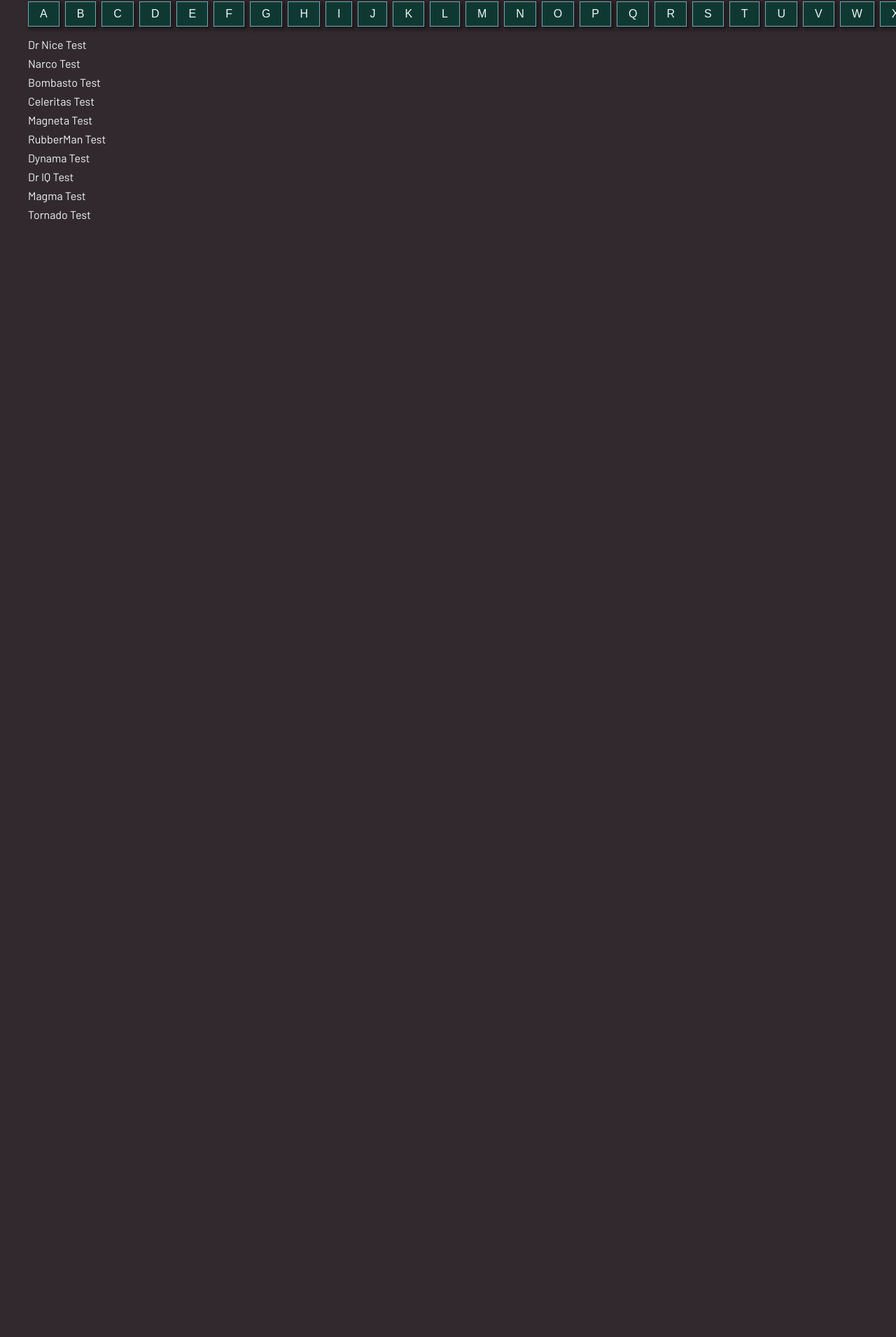
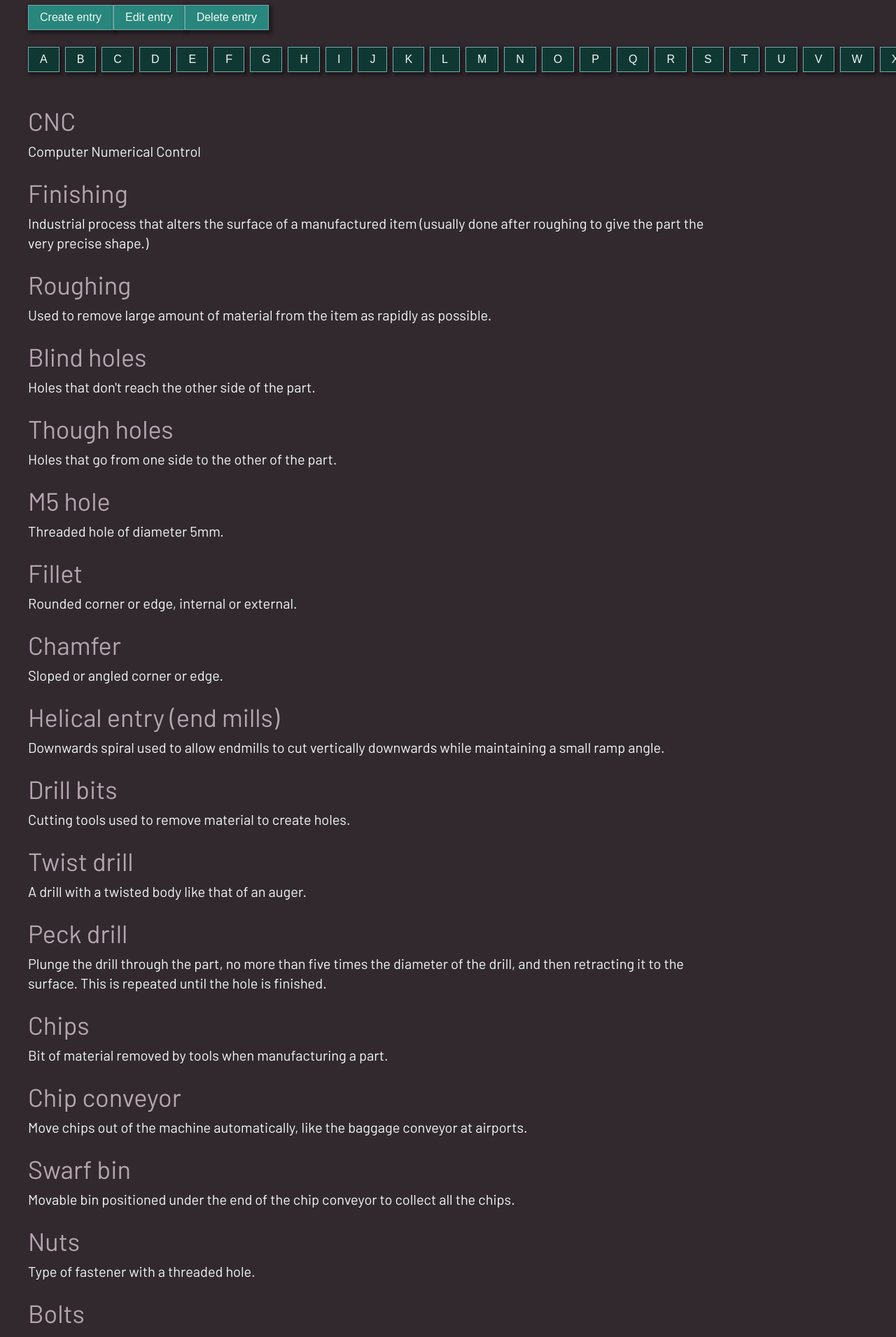
Before and after one commit to johnnyraper/app-glossary, an Angular app: page / in a window 1280 px wide. Shown: the part 131-2042 px from the top of the page at 70% size. Before the commit the page ends 800 px from the top, so only its background shows below. Built offline with nearby package versions, Linux system fonts and the light colour scheme.

Commit message:
feat(Glossary): Add real data and improve legibility

```diff
--- a/src/app/app.component.html
+++ b/src/app/app.component.html
@@ -2,7 +2,10 @@
 
 <div *ngIf="data | filterWords: letter as filteredData">
   <ul *ngIf="filteredData.length; else notfound" class="data-list">
-    <li class="data-item" *ngFor="let d of filteredData">{{ d.name }} {{ d.description }}</li>
+    <li class="data-item" *ngFor="let data of filteredData">
+      <h3>{{ data.name }}</h3>
+      <p>{{ data.description }}</p>
+    </li>
   </ul>
 </div>
 
--- a/src/app/app.component.scss
+++ b/src/app/app.component.scss
@@ -1,11 +1,16 @@
+@import '../app/styles/variables';
 @import '../app/styles/utils';
 
 .data {
   &-list {
-    // @todo
+    margin-top: $grid-2x;
   }
 
   &-item {
-    margin: $grid 0;
+    margin: $grid-3x 0;
+
+    h3 {
+      color: lighten($color-background, 50%);
+    }
   }
 }
--- a/src/app/header/header.component.html
+++ b/src/app/header/header.component.html
@@ -1,6 +1,7 @@
 <header>
   <h1>Manufacturing Glossary of Terms</h1>
 
+  <div class="actions-container">
     <button (click)="createEntry($event)">Create entry</button>
     <button (click)="createEntry($event)">Edit entry</button>
     <button (click)="createEntry($event)">Delete entry</button>
@@ -10,4 +11,5 @@
         <button class="btn-outline" (click)="selectLetter(letter)">{{ letter }}</button>
       </li>
     </ul>
+  </div>
 </header>
--- a/src/app/header/header.component.scss
+++ b/src/app/header/header.component.scss
@@ -1,10 +1,13 @@
 @import '../../app/styles/utils';
 
+.actions-container {
+  margin: $grid-6x 0;
+}
 .letters {
   &-list {
     display: flex;
     justify-content: space-between;
-    margin: $grid-2x 0;
+    margin: $grid-3x 0 0;
   }
 
   &-item {
--- a/src/app/mock-data.ts
+++ b/src/app/mock-data.ts
@@ -1,12 +1,102 @@
 export const MockData = [
-  { id: 11, name: 'Dr Nice', description: 'Test' },
-  { id: 12, name: 'Narco', description: 'Test' },
-  { id: 13, name: 'Bombasto', description: 'Test' },
-  { id: 14, name: 'Celeritas', description: 'Test' },
-  { id: 15, name: 'Magneta', description: 'Test' },
-  { id: 16, name: 'RubberMan', description: 'Test' },
-  { id: 17, name: 'Dynama', description: 'Test' },
-  { id: 18,  name: 'Dr IQ', description: 'Test' },
-  { id: 19,  name: 'Magma', description: 'Test' },
-  { id: 20,  name: 'Tornado', description: 'Test' }
+  { name: 'CNC', description: 'Computer Numerical Control' },
+  {
+    name: 'Finishing',
+    description:
+      'Industrial process that alters the surface of a manufactured item (usually done after roughing to give the part the very precise shape.)',
+  },
+  {
+    name: 'Roughing',
+    description:
+      'Used to remove large amount of material from the item as rapidly as possible.',
+  },
+  {
+    name: 'Blind holes',
+    description: "Holes that don't reach the other side of the part.",
+  },
+  {
+    name: 'Though holes',
+    description: 'Holes that go from one side to the other of the part.',
+  },
+  {
+    name: 'M5 hole',
+    description: 'Threaded hole of diameter 5mm.',
+  },
+  {
+    name: 'Fillet',
+    description: 'Rounded corner or edge, internal or external.',
+  },
+  { name: 'Chamfer', description: 'Sloped or angled corner or edge.' },
+  {
+    name: 'Helical entry (end mills)',
+    description:
+      'Downwards spiral used to allow endmills to cut vertically downwards while maintaining a small ramp angle.',
+  },
+  {
+    name: 'Drill bits',
+    description: 'Cutting tools used to remove material to create holes.',
+  },
+  {
+    name: 'Twist drill',
+    description: 'A drill with a twisted body like that of an auger.',
+  },
+  {
+    name: 'Peck drill',
+    description:
+      'Plunge the drill through the part, no more than five times the diameter of the drill, and then retracting it to the surface. This is repeated until the hole is finished.',
+  },
+  {
+    name: 'Chips',
+    description: 'Bit of material removed by tools when manufacturing a part.',
+  },
+  {
+    name: 'Chip conveyor',
+    description:
+      'Move chips out of the machine automatically, like the baggage conveyor at airports.',
+  },
+  {
+    name: 'Swarf bin',
+    description:
+      'Movable bin positioned under the end of the chip conveyor to collect all the chips.',
+  },
+
+  {
+    name: 'Nuts',
+    description: 'Type of fastener with a threaded hole.',
+  },
+  {
+    name: 'Bolts',
+    description: 'The bolt is a solid cylindrical fastener used with the nut.',
+  },
+  {
+    name: 'Tap cutter',
+    description:
+      'Tool used to create threading (the tool must be of the exact diameter of the desired hole).',
+  },
+
+  {
+    name: 'Thread milling',
+    description:
+      'Produces threads with the circular ramping movement of a rotating tool.',
+  },
+  {
+    name: 'HyperMILL',
+    description:
+      'Modular and flexible CAM solution for 2.5D, 3D and 5-axis milling CAM.',
+  },
+  {
+    name: 'Tap cutter',
+    description:
+      'Tool used to create threading (the tool must be of the exact diameter of the desired hole).',
+  },
+  {
+    name: 'Tool assembly',
+    description:
+      'References to a tool, a holder, and a stick out (how far the tool is sticking out of the holder).',
+  },
+  {
+    name: 'Ramp angle',
+    description:
+      'The angle that an end mill tool can move downwards into material while cutting. 0 degrees is tool moving horizontally, 90 degrees is tool plunging vertically into the material. Maximum values for aluminium are typically between 2 and 7 degrees. Less for steel.',
+  },
 ];
--- a/src/app/styles/utils.scss
+++ b/src/app/styles/utils.scss
@@ -1,7 +1,8 @@
 $grid: 8px;
-$grid-2x: 16px;
-$grid-3x: 24px;
-$grid-4x: 32px;
-$grid-5x: 40px;
+$grid-2x: $grid * 2;
+$grid-3x: $grid * 3;
+$grid-4x: $grid * 4;
+$grid-5x: $grid * 5;
+$grid-6x: $grid * 6;
 
-$grid-half: 4px;
+$grid-half: $grid / 2;
--- a/src/styles.scss
+++ b/src/styles.scss
@@ -10,11 +10,30 @@ body {
   background: $color-background;
   color: $color-primary;
   font-family: "Barlow", Roboto, sans-serif;
+  font-size: 20px;
   padding: 0 $grid-5x;
 }
 
 h1 {
   font-weight: 600;
+  font-size: 48px;
+}
+
+h2 {
+  font-weight: 400;
+  font-size: 36px;
+}
+
+h3 {
+  font-weight: 400;
+  font-size: 36px;
+  margin: $grid 0 $grid-half;
+  padding: 0;
+}
+
+p {
+  margin: $grid 0;
+  line-height: 28px;
 }
 
 ul {
@@ -31,6 +50,7 @@ button {
   box-shadow: 3px 3px 5px 2px rgba(0, 0, 0, 0.4);
   color: $color-primary;
   cursor: pointer;
+  outline: none;
   transition: ease-in-out 0.2s;
 
   &:hover {
```
Lines whose indentation alone changed are shown as unchanged.
